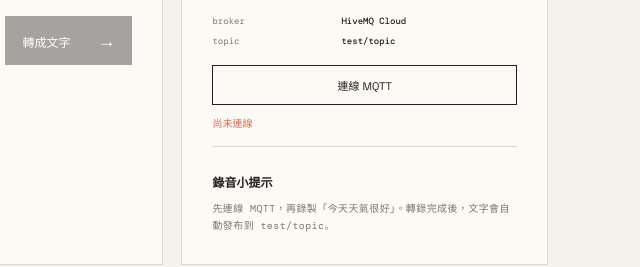
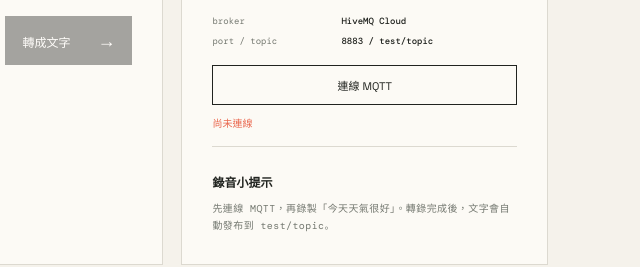
Before and after one commit to kirkchu/webwhisper, a plain HTML site: page index.html in a window 1280 px wide. Shown: the part 825-1092 px from the top of the page, 640-1280 px from the left. Drawn offline with nearby package versions, Linux system fonts and the light colour scheme.

Commit message:
Clarify MQTT port configuration

```diff
--- a/app.js
+++ b/app.js
@@ -24,6 +24,7 @@ let mqttClient;
 
 const mqttConfig = {
   host: '86e69d625ca34b29810a0eedae4f6486.s1.eu.hivemq.cloud',
+  port: 8883,
   websocketPort: 8884,
   topic: 'test/topic',
   username: 'ckk3001'
--- a/index.html
+++ b/index.html
@@ -73,7 +73,7 @@
             <input id="mqttPassword" type="password" autocomplete="off" placeholder="輸入 HiveMQ 密碼">
             <button id="toggleMqttPassword" class="icon-button" type="button" aria-label="顯示 MQTT 密碼">顯示</button>
           </div>
-          <div class="mqtt-meta"><span>broker</span><strong>HiveMQ Cloud</strong><span>topic</span><strong>test/topic</strong></div>
+          <div class="mqtt-meta"><span>broker</span><strong>HiveMQ Cloud</strong><span>port / topic</span><strong>8883 / test/topic</strong></div>
           <button class="mqtt-button" id="mqttButton" type="button">連線 MQTT</button>
           <p class="mqtt-status" id="mqttStatus" role="status" aria-live="polite">尚未連線</p>
           <div class="divider"></div>
```
